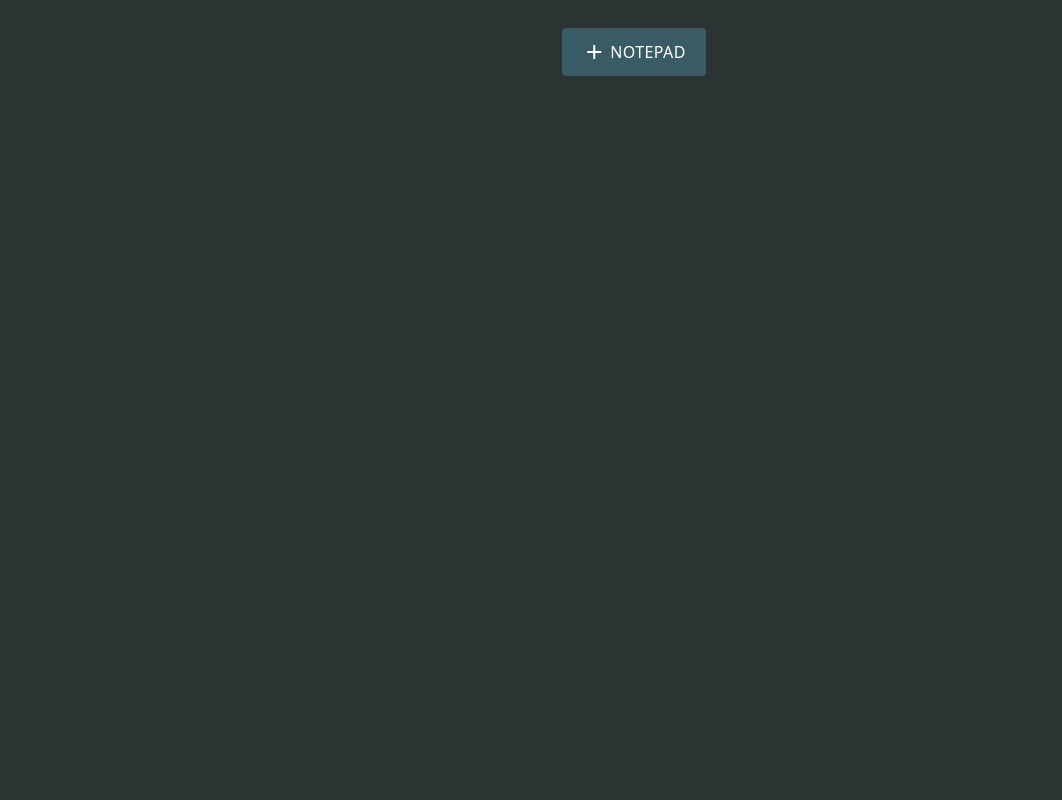
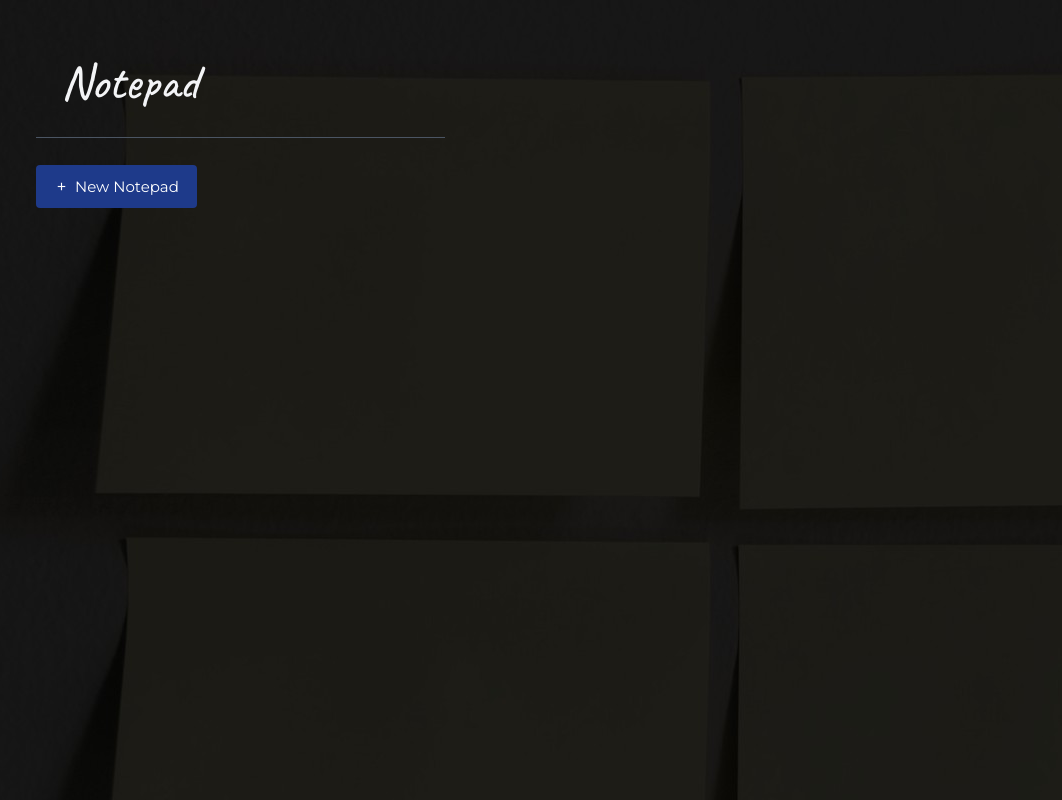
Before and after one commit to HSG424/notepad, a React (Create React App) app: page / in a window 1280 px wide. Shown: the whole page, without its empty margins (6-1068 px from the left). Built offline with nearby package versions, Linux system fonts and the light colour scheme.

Commit message:
styling changes 1

```diff
--- a/public/index.html
+++ b/public/index.html
@@ -4,12 +4,7 @@
     <meta charset="utf-8" />
     <link rel="icon" href="%PUBLIC_URL%/favicon.ico" />
     <meta name="viewport" content="width=device-width, initial-scale=1" />
-    <meta name="theme-color" content="#000000" />
-    <meta
-      name="description"
-      content="Web site created using create-react-app"
-    />
-    <link rel="apple-touch-icon" href="%PUBLIC_URL%/logo192.png" />
+    <meta name="description" content="A notepad web app" />
     <!--
       Notice the use of %PUBLIC_URL% in the tags above.
       It will be replaced with the URL of the `public` folder during the build.
@@ -20,6 +15,12 @@
       Learn how to configure a non-root public URL by running `npm run build`.
     -->
     <title>Notepad</title>
+    <link rel="preconnect" href="https://fonts.googleapis.com" />
+    <link rel="preconnect" href="https://fonts.gstatic.com" crossorigin />
+    <link
+      href="https://fonts.googleapis.com/css2?family=Caveat:wght@500&family=Montserrat&display=swap"
+      rel="stylesheet"
+    />
   </head>
   <body>
     <noscript>You need to enable JavaScript to run this app.</noscript>
--- a/src/components/elements/Button.tsx
+++ b/src/components/elements/Button.tsx
@@ -18,9 +18,7 @@ export const Button: React.FC<ButtonProps> = (props) => {
       disabled={props.disabled}
       onClick={props.onClick}
       className={`text-white ${
-        !props.text
-          ? "hover:text-blue-highlight active:text-blue-highlight"
-          : ""
+        !props.text ? "hover:text-blue-300 active:text-blue-300" : ""
       } ${props.buttonClasses}`}
     >
       {props.icon && <Icon icon={props.icon} iconClasses={props.iconClasses} />}
--- a/src/components/forms/elements/FormButton.tsx
+++ b/src/components/forms/elements/FormButton.tsx
@@ -2,7 +2,7 @@ import React from "react";
 import { Button, IconTypes } from "../../elements";
 
 const themeMap = {
-  default: "bg-primary hover:bg-primary-light active:bg-primary-light",
+  default: "bg-blue-900 hover:bg-blue-800",
   redDanger: "bg-red-600 hover:bg-red-500 active:bg-red-500",
 };
 
--- a/src/components/forms/elements/Input.tsx
+++ b/src/components/forms/elements/Input.tsx
@@ -10,7 +10,7 @@ type InputProps = {
 };
 
 export const inputStyle =
-  "appearance-none border rounded w-full py-2 px-3 text-gray-700 leading-tight focus:outline-none focus:border-blue-highlight drop-shadow";
+  "appearance-none border rounded w-full py-2 px-3 text-gray-700 leading-tight focus:outline-none focus:border-blue-200 drop-shadow";
 
 export const Input: React.FC<InputProps> = (props) => {
   return (
--- a/src/components/forms/wrappers/FormWrapper.tsx
+++ b/src/components/forms/wrappers/FormWrapper.tsx
@@ -16,7 +16,7 @@ export const FormWrapper: React.FC<FormWrapperProps> = (props) => {
         <Button
           onClick={modalClose}
           icon="close"
-          buttonClasses="text-gray-400 focus:text-blue-highlight focus:outline-dashed focus:outline-2 flex items-center"
+          buttonClasses="text-gray-400 focus:text-blue-300 focus:outline-dashed focus:outline-2 flex items-center"
           iconClasses="text-3xl"
         />
       </div>
--- a/src/components/main/Note.tsx
+++ b/src/components/main/Note.tsx
@@ -20,7 +20,7 @@ export const Note: React.FC<NoteProps> = (props) => {
 
   return (
     <section>
-      <header className="bg-primary text-white px-4 py-3 rounded-t-lg flex justify-between items-center">
+      <header className="bg-gray-800 text-white px-4 py-3 rounded-t-lg flex justify-between items-center">
         <h3 className="w-9/12 md:w-10/12 truncate">{props.note.title}</h3>
         <div className="relative top-0.5">
           <Button
@@ -51,7 +51,7 @@ export const Note: React.FC<NoteProps> = (props) => {
           />
         </div>
       </header>
-      <p className="bg-secondary text-gray-800 h-48 px-6 py-5 rounded-b-lg overflow-y-auto whitespace-pre-line shadow-[inset_0_0_10px_rgba(0,0,0,1)] font-serif">
+      <p className="bg-gray-800 text-gray-50 h-[316px] px-6 py-5 rounded-b-lg overflow-y-auto whitespace-pre-line shadow-[inset_0_0_10px_rgba(0,0,0,1)]">
         {props.note.note}
       </p>
     </section>
--- a/src/components/main/Notepad.tsx
+++ b/src/components/main/Notepad.tsx
@@ -21,9 +21,9 @@ export const Notepad: React.FC<NotepadProps> = (props) => {
   const iconClasses = "mr-1 md:mr-1.5";
 
   return (
-    <section className="mb-8">
-      <header className="bg-primary text-white py-3 px-5 flex justify-between items-center rounded-t-md">
-        <h2 className="text-lg w-8/12 md:w-9/12 truncate">
+    <section className="mb-[39px]">
+      <header className="bg-gray-900 text-white py-3 px-5 flex justify-between items-center rounded-t-md border-x border-t border-gray-700">
+        <h2 className="text-[17px] w-8/12 md:w-9/12 truncate">
           {props.notepad.title}
         </h2>
         <div className="relative top-1">
@@ -55,7 +55,7 @@ export const Notepad: React.FC<NotepadProps> = (props) => {
           />
         </div>
       </header>
-      <div className="bg-dark py-8 px-7 rounded-b-md grid grid-cols-1 md:grid-cols-2 gap-7  shadow-[inset_0_0_9px_rgba(0,0,0,0.4)]">
+      <div className="bg-transparent border-x border-b border-gray-700 py-8 px-7 rounded-b-md grid grid-cols-3 gap-7  shadow-[inset_0_0_9px_rgba(0,0,0,0.4)]">
         {props.notepad.notes.map((note) => (
           <Note note={note} notepadID={props.notepad.id} key={note.id} />
         ))}
--- a/src/components/main/Notepads.tsx
+++ b/src/components/main/Notepads.tsx
@@ -8,16 +8,22 @@ export const Notepads: React.FC = () => {
   const { notepadData, setModalContent } = useContext(Context);
 
   return (
-    <main className="py-7 px-6 bg-darker">
+    <main className="text-[15px]">
+      <header>
+        <h1 className="font-caveat text-gray-100 text-[49px] font-medium mt-[46px] ml-[42px] inline-block pl-[25px] pb-[17px] w-[409px] border-b border-gray-600">
+          Notepad
+        </h1>
+      </header>
+
       <Button
         icon="add"
-        text="Notepad"
-        buttonClasses="bg-primary hover:bg-primary-light active:bg-primary-light focus:shadow-[inset_0_0_5px_rgba(0,0,0,.4)] py-3 px-5 mb-7 flex items-center rounded mx-auto uppercase tracking-wide"
-        iconClasses="mr-1"
+        text="New Notepad"
+        buttonClasses="mt-[35px] ml-[42px] bg-blue-900 hover:bg-blue-800 pt-[11px] pb-[10px] px-[18px] flex items-center rounded relative bottom-[8px]"
+        iconClasses="mr-1.5 text-[15px]"
         onClick={setModalContent.bind(null, <AddNotepad />)}
       />
 
-      <div className="lg:w-[59rem] lg:mx-auto">
+      <div className="mt-8 px-10">
         {notepadData.map((notepad: NotepadType) => (
           <Notepad notepad={notepad} key={notepad.id} />
         ))}
--- a/src/index.css
+++ b/src/index.css
@@ -5,5 +5,8 @@
 @tailwind utilities;
 
 body {
-  background-color: #2c3333;
+  background-image: url("../public/background.jpg");
+  background-color: #151515;
+  background-repeat: repeat;
+  background-position: top left;
 }
--- a/tailwind.config.js
+++ b/tailwind.config.js
@@ -3,13 +3,9 @@ module.exports = {
   content: ["./src/**/*.{js,jsx,ts,tsx}"],
   theme: {
     extend: {
-      colors: {
-        primary: "#395B64",
-        "primary-light": "#416771",
-        secondary: "#E7F6F2",
-        dark: "#3b4444",
-        darker: "#2C3333",
-        "blue-highlight": "#8edbf0",
+      fontFamily: {
+        caveat: ["Caveat", "cursive"],
+        sans: ["Montserrat", "sans-serif"],
       },
     },
   },
```
Also changed, not shown: public/background.jpg (added).
